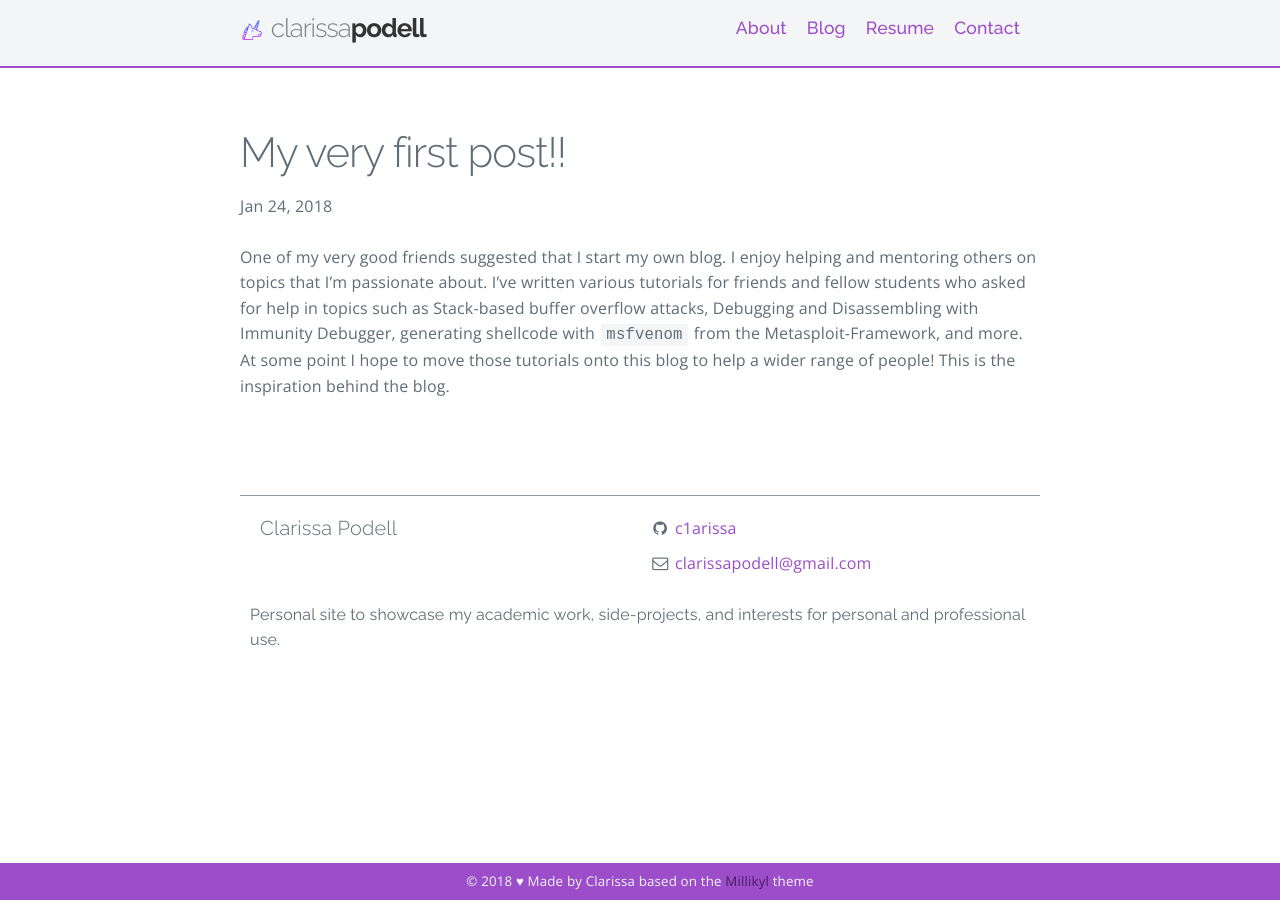
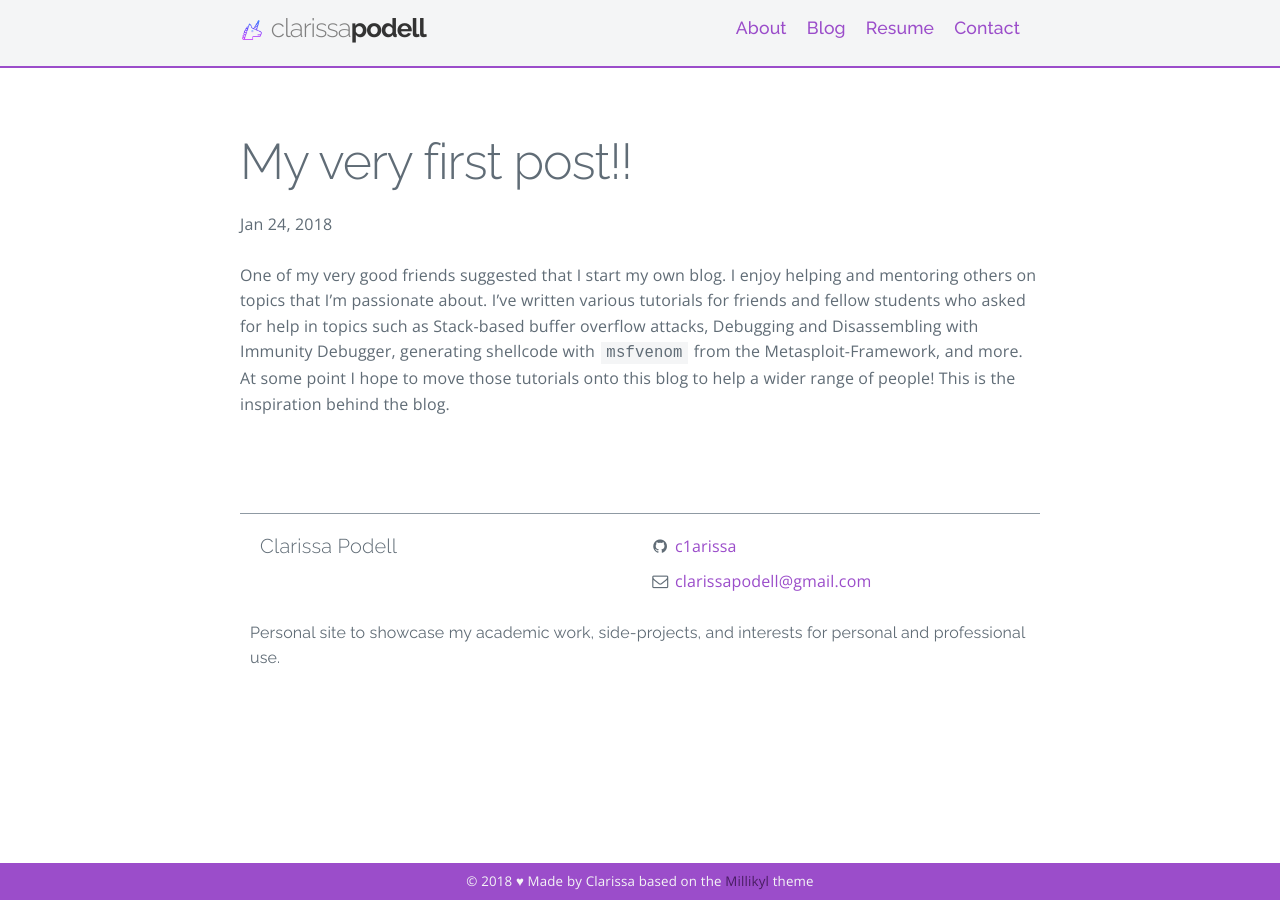
Before and after one commit to c1arissa/c1arissa.github.io, a Jekyll site: the page built from _posts/2018-01-24-first-post.md, in a window 1280 px wide. Built offline with Jekyll 4.4.1, drawn with Linux system fonts in a browser that asks for light colours; nearby versions of some CDN libraries; a style sheet for code colours, icons or effects is not loaded.

Commit message:
Update main.scss

```diff
--- a/css/main.scss
+++ b/css/main.scss
@@ -142,7 +142,7 @@ body {
 	padding-top: 8rem;
 }
 
-.post-title {
+/*.post-title {
     font-family: 'Raleway', sans-serif;
     font-size: 42px;
     letter-spacing: -1px;
@@ -151,7 +151,7 @@ body {
     @include media-query($on-laptop) {
         font-size: 36px;
     }
-}
+}*/
 
 .post-list {
 	list-style: none;
```
